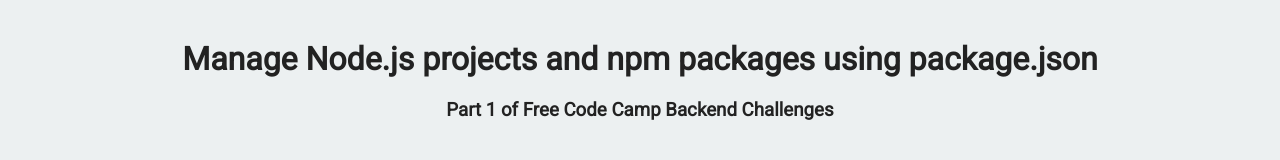
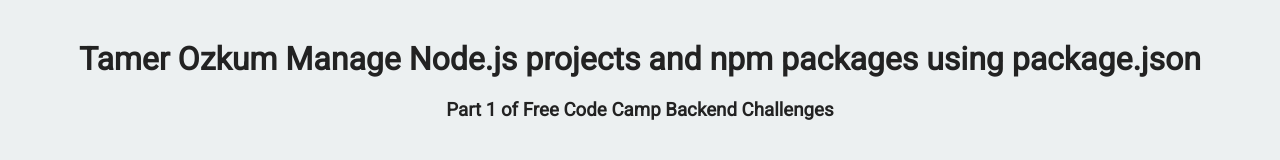
Before and after one commit to tozkum/fcc-api-microservice-github, a website: page views/index.html in a window 1280 px wide. Drawn offline with Linux system fonts and the light colour scheme.

Commit message:
added tamer ozkum

```diff
--- a/views/index.html
+++ b/views/index.html
@@ -10,7 +10,7 @@
 
    <body>
       <div class="container">
-         <h1>Manage Node.js projects and npm packages using package.json</h1>
+         <h1>Tamer Ozkum Manage Node.js projects and npm packages using package.json</h1>
          <h3>Part 1 of Free Code Camp Backend Challenges</h3>
       </div>
    </body>
```
